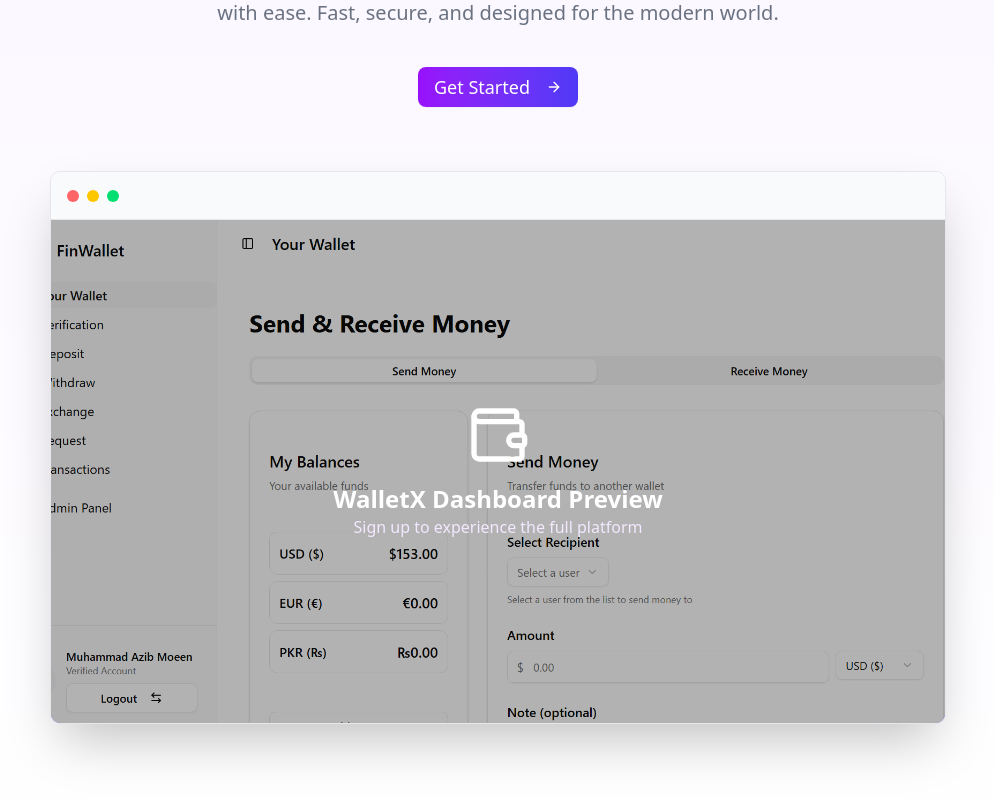
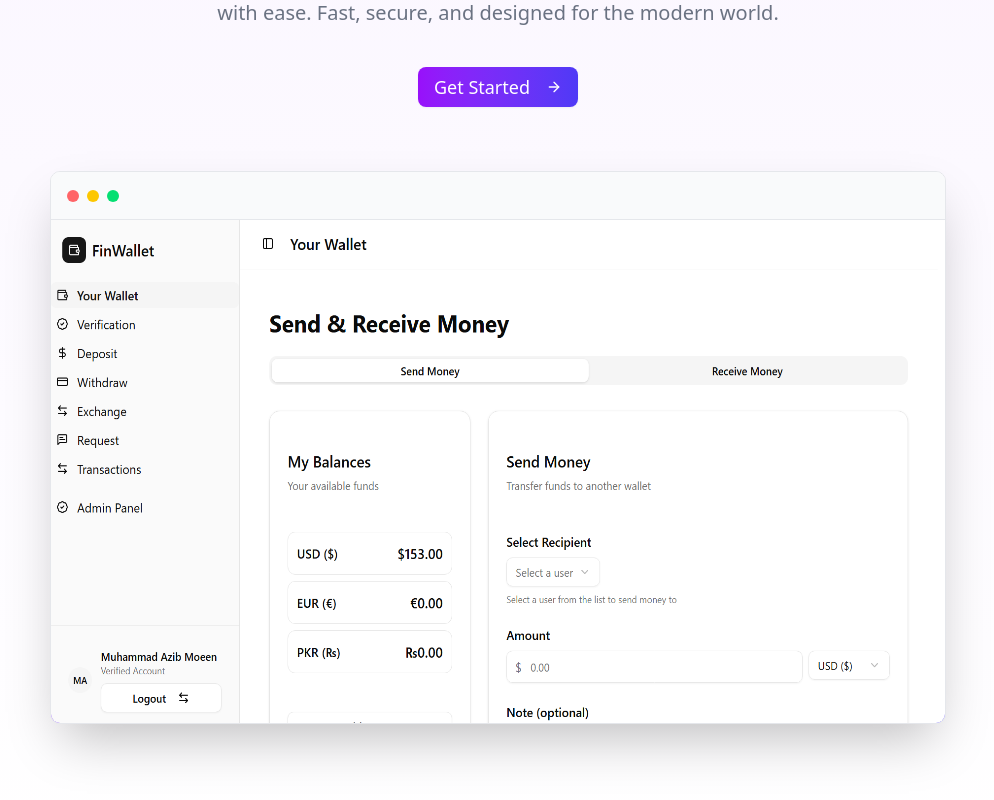
Before and after one commit to AzibMoeen/WalletX, a Next.js app in the folder client/: page / in a window 1280 px wide. Shown: the part 366-1166 px from the top of the page, without its empty margins (142-1136 px from the left). Built offline with nearby package versions, Linux system fonts and the light colour scheme.

Commit message:
refactor: Remove overlay text and icon from HeroSection for cleaner design

```diff
--- a/client/src/app/components/HeroSection.jsx
+++ b/client/src/app/components/HeroSection.jsx
@@ -63,18 +63,10 @@ export default function HeroSection() {
                   src="/image.png"
                   alt="WalletX Dashboard Preview"
                   fill
-                  className="object-cover"
                   priority
                 />
 
-                {/* Overlay with text and icon */}
-                <div className="absolute inset-0 flex items-center justify-center bg-black/30">
-                  <div className="text-center text-white">
-                    <Wallet className="w-16 h-16 mx-auto mb-4" />
-                    <h3 className="text-2xl font-bold">WalletX Dashboard Preview</h3>
-                    <p className="text-purple-100">Sign up to experience the full platform</p>
-                  </div>
-                </div>
+
               </div>
             </div>
           </motion.div>
```
